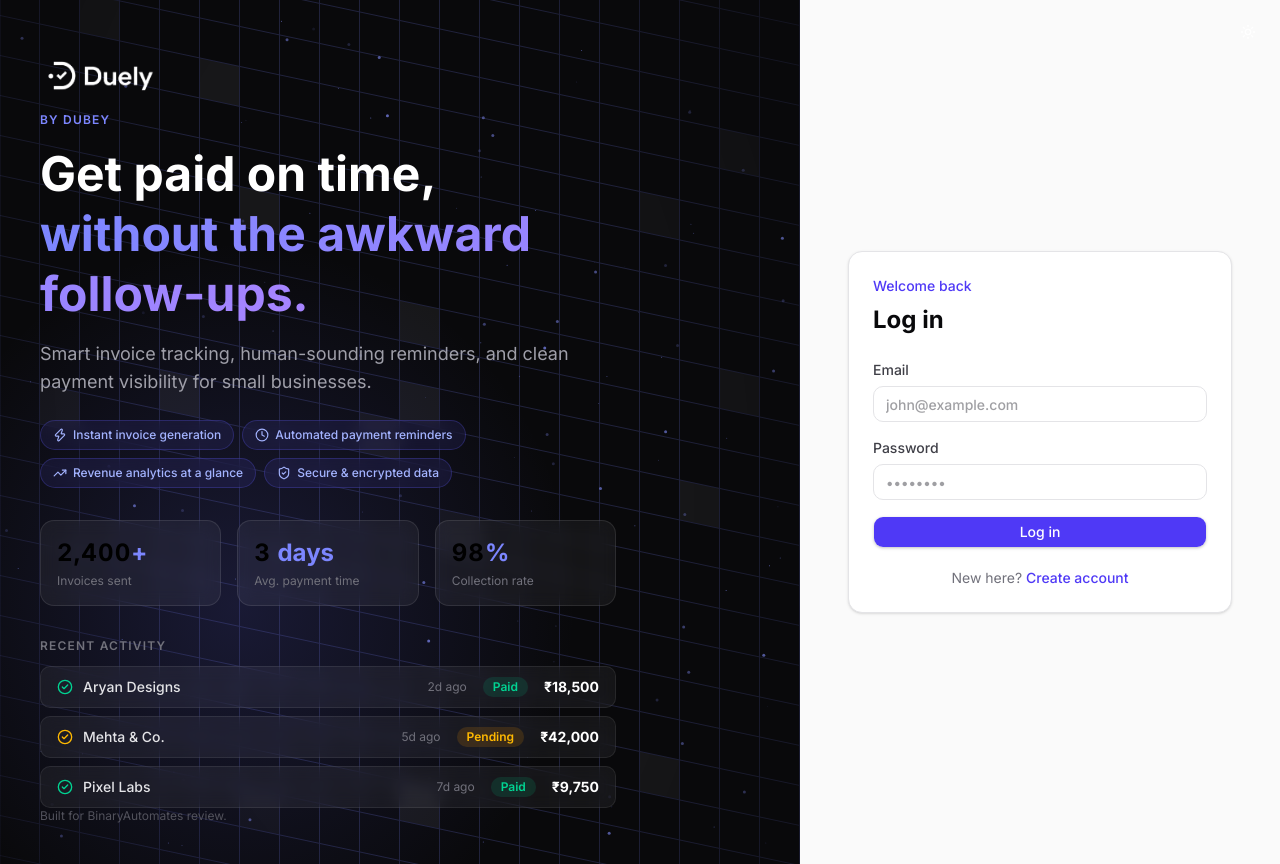
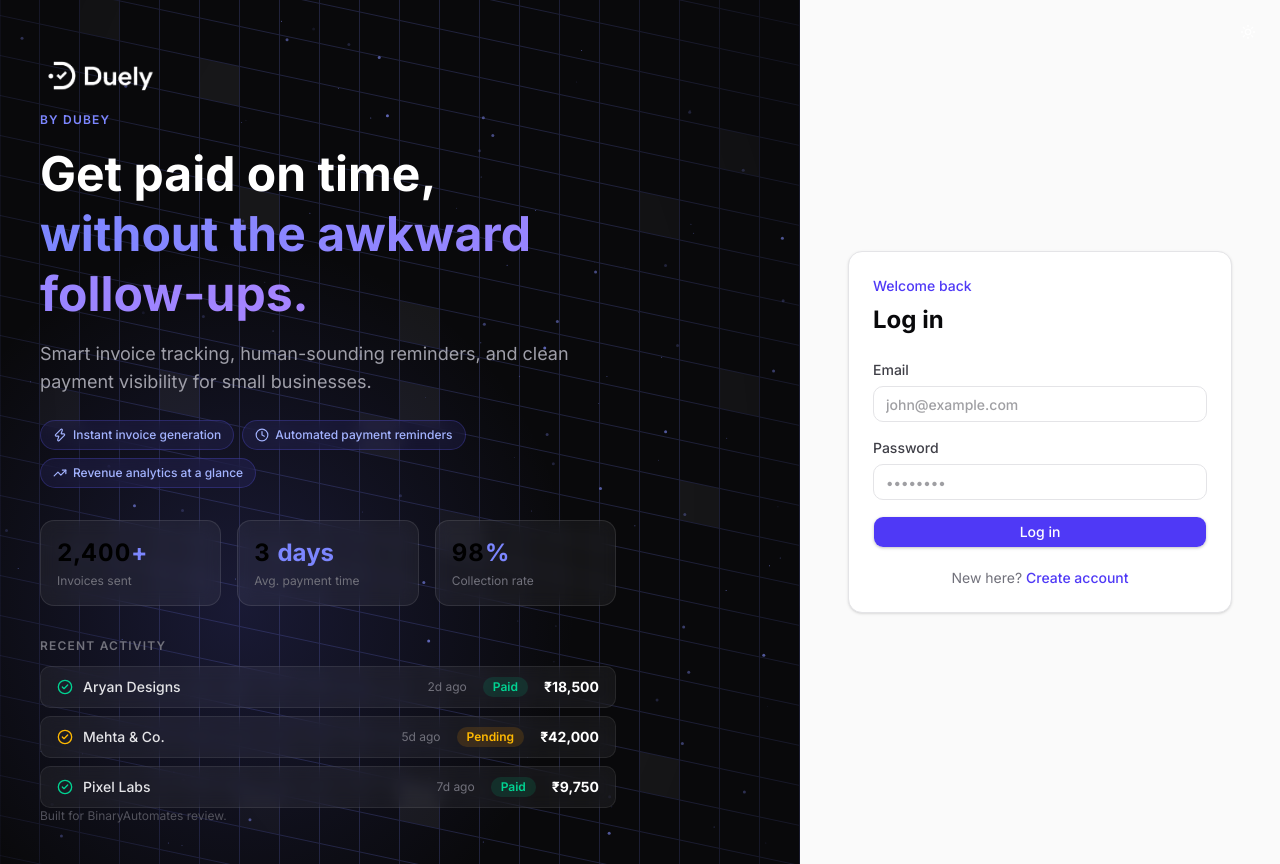
Before and after one commit to UtkarshDubeyGIT/Duely-by-Dubey, a Next.js app in the folder duely/: page /login in a window 1280 px wide. Built offline with nearby package versions, Linux system fonts and the light colour scheme.

Commit message:
refactor: remove ShieldCheck icon and data entry from AuthLeftPanel

```diff
--- a/duely/src/components/shared/AuthLeftPanel.tsx
+++ b/duely/src/components/shared/AuthLeftPanel.tsx
@@ -10,7 +10,6 @@ import {
   Clock,
   TrendingUp,
   Zap,
-  ShieldCheck,
 } from "lucide-react";
 
 /* ─── tiny data ─────────────────────────────────────────── */
@@ -24,7 +23,6 @@ const features = [
   { icon: Zap, text: "Instant invoice generation" },
   { icon: Clock, text: "Automated payment reminders" },
   { icon: TrendingUp, text: "Revenue analytics at a glance" },
-  { icon: ShieldCheck, text: "Secure & encrypted data" },
 ];
 
 /* ─── mock invoice cards ────────────────────────────────── */
```
